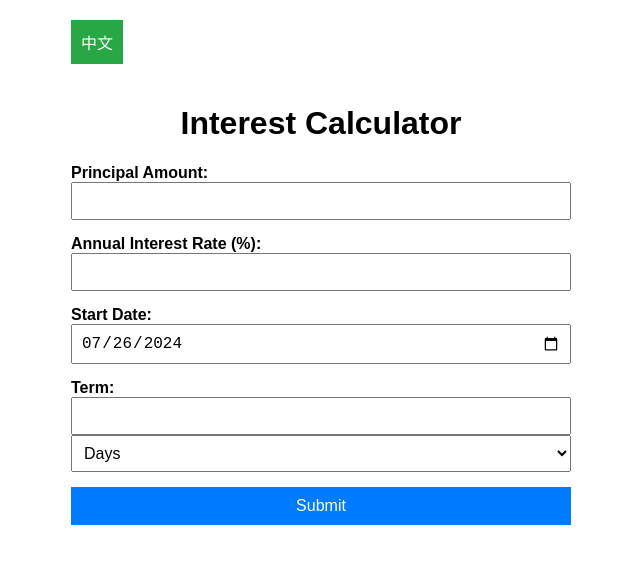
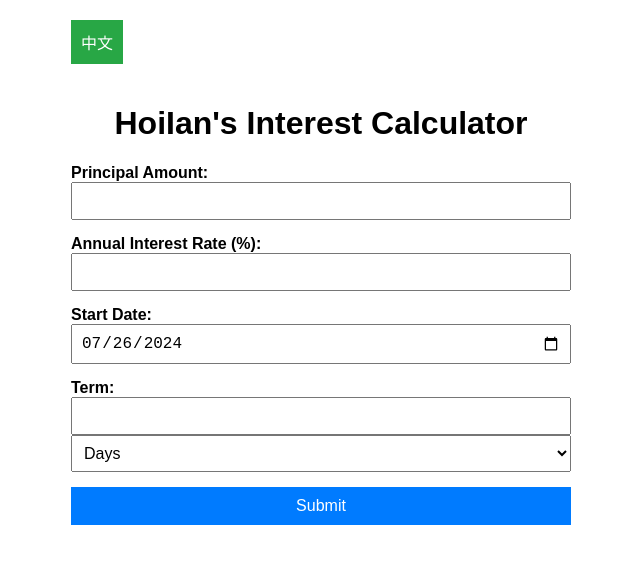
Before and after one commit to hoiian/interest-calculator, a React (Create React App) app: page / in a window 1280 px wide. Shown: the top 564 px of the page, without its empty margins (319-959 px from the left). Built offline with nearby package versions, Linux system fonts and the light colour scheme.

Commit message:
text update

```diff
--- a/src/LanguageContext.js
+++ b/src/LanguageContext.js
@@ -4,19 +4,19 @@ const LanguageContext = createContext();
 
 const translations = {
     en: {
-        calculate: 'Interest Calculator',
+        calculate: 'HoiIan\'s Interest Calculator',
         principal: 'Principal Amount',
         rate: 'Annual Interest Rate (%)',
         startDate: 'Start Date',
         term: 'Term',
         endDate: 'End Date',
-        result: 'Your calculated end date and interest amount',
+        result: 'Result',
         errorMessage: 'Please fill out all fields correctly',
         interest: 'Interest Amount',
         submit: "Submit",
       },
       zh: {
-        calculate: '(GPT指使)黃凱欣的定存計算器',
+        calculate: '黃凱欣的定存計算器',
         principal: '本金',
         rate: '年利率 (%)',
         startDate: '起息日',
```
